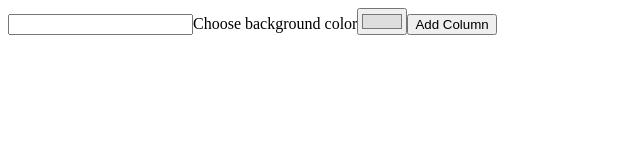
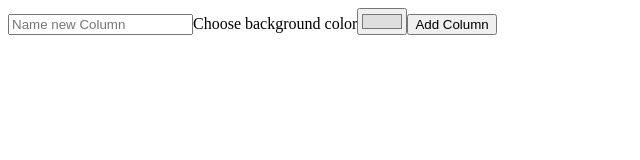
Before and after one commit to LodenH16/vue-kanban, a Vue app: page / in a window 1280 px wide. Shown: the top 160 px of the page, without its empty margins (0-640 px from the left). Built offline with nearby package versions, Linux system fonts and the light colour scheme.

Commit message:
add placeholder to new column name

```diff
--- a/src/App.vue
+++ b/src/App.vue
@@ -29,7 +29,7 @@ export default defineComponent({
 </script>
 
 <template>
-  <input v-model="newColumnName" @keyup.enter="addColumn">
+  <input v-model="newColumnName" @keyup.enter="addColumn" placeholder="Name new Column">
   <label for="colorPicker">Choose background color</label>
   <input v-model="newColumnColor" type="color" id="colorPicker">
   <button @click="addColumn">Add Column</button>
```
